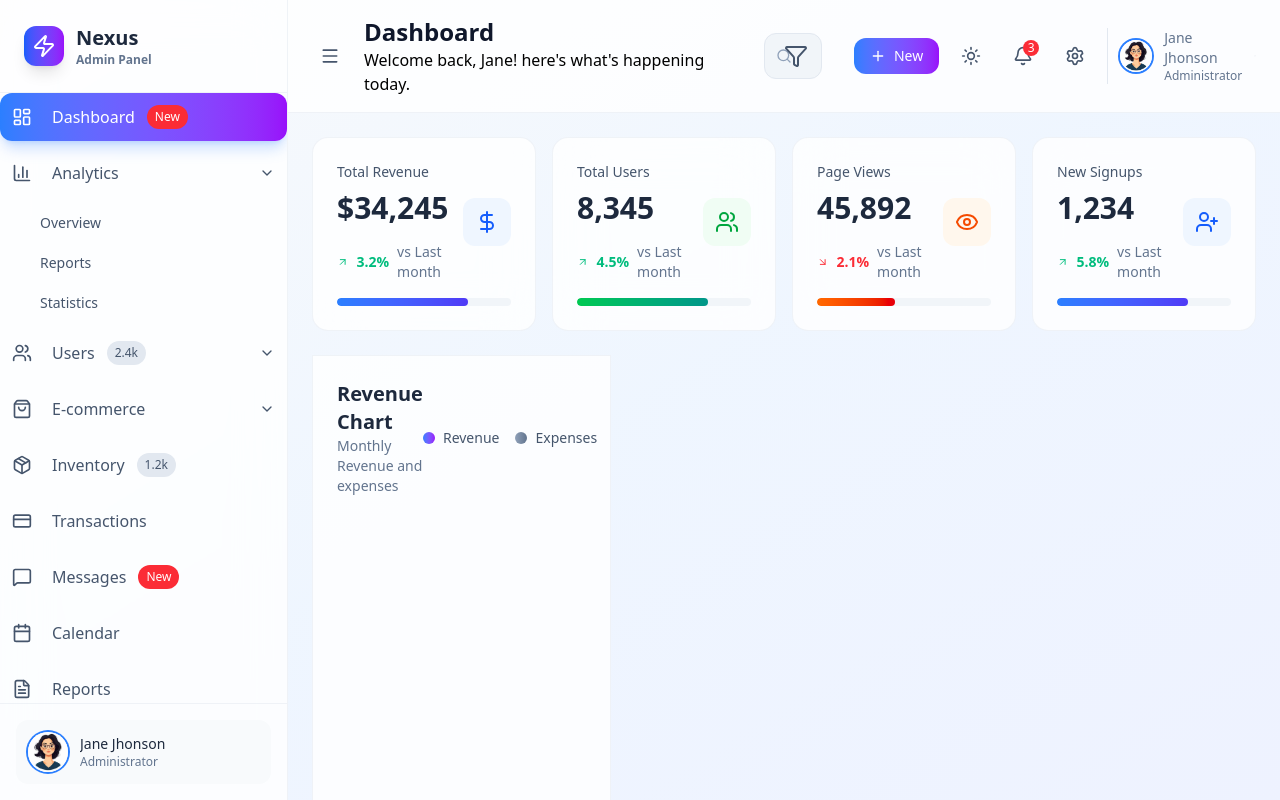
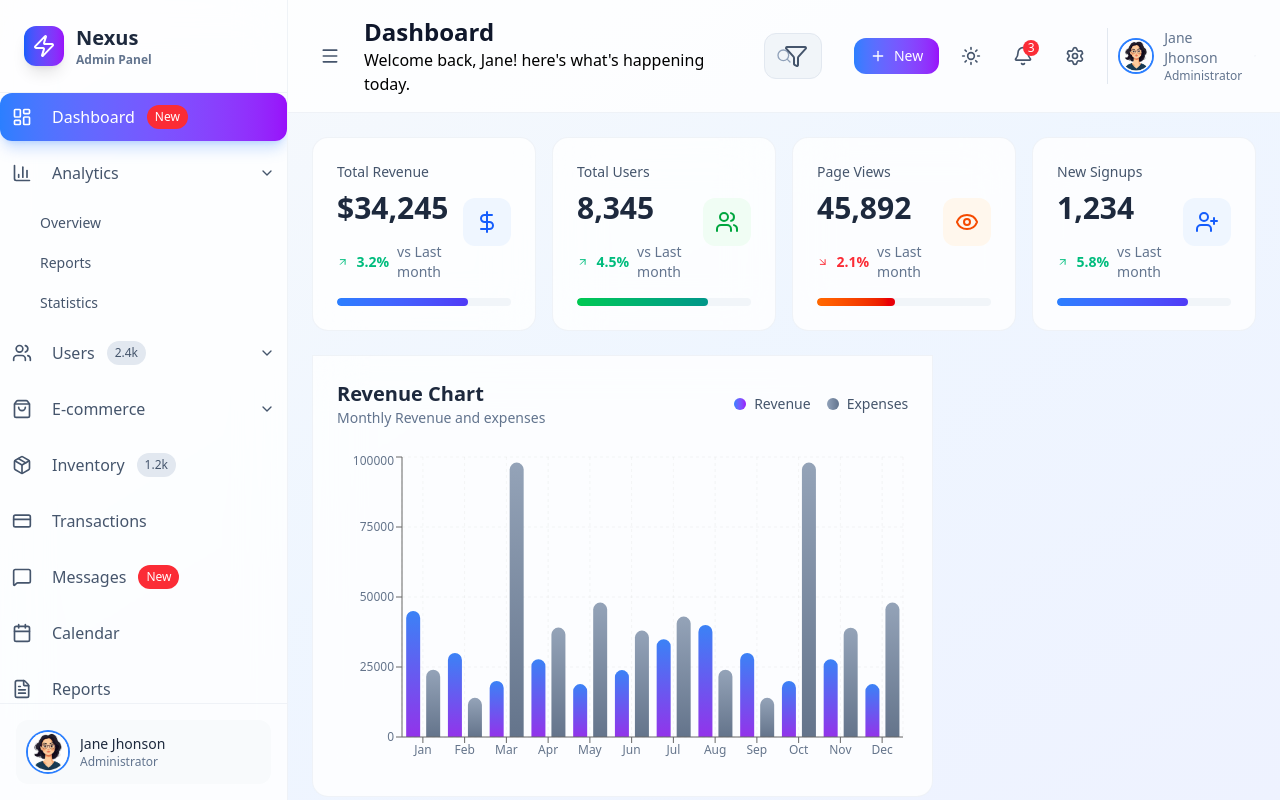
Before and after one commit to Tsedeniyagashaw/admin_dashboard, a React (Vite) app: page / in a window 1280 px wide. Built offline with nearby package versions, Linux system fonts and the light colour scheme.

Commit message:
update revenue chart

```diff
--- a/package.json
+++ b/package.json
@@ -14,6 +14,8 @@
     "lucide-react": "^0.562.0",
     "react": "^19.2.0",
     "react-dom": "^19.2.0",
+    "react-is": "^19.2.3",
+    "recharts": "^3.6.0",
     "tailwindcss": "^4.1.18"
   },
   "devDependencies": {
--- a/src/components/Dashboard/ChartSection.jsx
+++ b/src/components/Dashboard/ChartSection.jsx
@@ -4,7 +4,7 @@ import RevenueChart from './RevenueChart'
 function ChartSection() {
   return (
     <div className='grid grid-cols-1 xl:grid-cols-3 gap-6'>
-      <div className='xl:cols-span-2'>
+      <div className='xl:col-span-2'>
         <RevenueChart />
 
       </div>
--- a/src/components/Dashboard/RevenueChart.jsx
+++ b/src/components/Dashboard/RevenueChart.jsx
@@ -1,43 +1,116 @@
-import React from 'react'
-
+import {
+  BarChart,
+  Bar,
+  XAxis,
+  YAxis,
+  CartesianGrid,
+  ResponsiveContainer,
+  Tooltip,
+} from "recharts";
 function RevenueChart() {
+  const data = [
+    { month: "Jan", revenue: 45000, expenses: 24000 },
+    { month: "Feb", revenue: 30000, expenses: 13980 },
+    { month: "Mar", revenue: 20000, expenses: 98000 },
+    { month: "Apr", revenue: 27800, expenses: 39080 },
+    { month: "May", revenue: 18900, expenses: 48000 },
+    { month: "Jun", revenue: 23900, expenses: 38000 },
+    { month: "Jul", revenue: 34900, expenses: 43000 },
+    { month: "Aug", revenue: 40000, expenses: 24000 },
+    { month: "Sep", revenue: 30000, expenses: 13980 },
+    { month: "Oct", revenue: 20000, expenses: 98000 },
+    { month: "Nov", revenue: 27800, expenses: 39008 },
+    { month: "Dec", revenue: 18900, expenses: 48000 },
+  ];
   return (
-    <div className='bg-white/80 dark:bg-slate-900/80 backdrop:blur-xl rounded-b-2xl
-    border border-slate-200/50 dark:border-slate-700/50 p-6'>
-      <div className='flex items-center justify-between mb-6'>
-     <div>
-        <h3 className='text-xl font-bold text-slate-800 dark:text-white'>Revenue Chart</h3>
-     <p className='text-sm text-slate-500 dark:text-slate-400'>Monthly Revenue and expenses </p>
-     </div>
-
-     <div className='flex items-center space-x-4 '>
-        <div className='flex items-center space-x-2'>
-            <div className='w-3 h-3 bg-linear-to-r from-blue-500 to-purple-600
-            rounded-full'> </div>
-            <div className='text-sm text-slate-600 dark:text-slate-400'>
-                <span>Revenue</span>
-            </div>
-
+    <div
+      className="bg-white/80 dark:bg-slate-900/80 backdrop-blur-xl rounded-b-2xl
+    border border-slate-200/50 dark:border-slate-700/50 p-6"
+    >
+      <div className="flex items-center justify-between mb-6">
+        <div>
+          <h3 className="text-xl font-bold text-slate-800 dark:text-white">
+            Revenue Chart
+          </h3>
+          <p className="text-sm text-slate-500 dark:text-slate-400">
+            Monthly Revenue and expenses{" "}
+          </p>
         </div>
 
-         <div className='flex items-center space-x-2'>
-            <div className='w-3 h-3 bg-linear-to-r from-slate-400 to-slate-500
-            rounded-full'> </div>
-            <div className='text-sm text-slate-600 dark:text-slate-400'>
-                <span>Expenses</span>
+        <div className="flex items-center space-x-4 ">
+          <div className="flex items-center space-x-2">
+            <div
+              className="w-3 h-3 bg-linear-to-r from-blue-500 to-purple-600
+            rounded-full"
+            >
+              {" "}
             </div>
+            <div className="text-sm text-slate-600 dark:text-slate-400">
+              <span>Revenue</span>
+            </div>
+          </div>
 
+          <div className="flex items-center space-x-2">
+            <div
+              className="w-3 h-3 bg-linear-to-r from-slate-400 to-slate-500
+            rounded-full"
+            >
+              {" "}
+            </div>
+            <div className="text-sm text-slate-600 dark:text-slate-400">
+              <span>Expenses</span>
+            </div>
+          </div>
         </div>
-
-     </div>
       </div>
 
-<div className='h-80'>
+      <div className="h-80">
+        <ResponsiveContainer width="100%" height="100%">
+          <BarChart data={data} barGap={6}>
+            <CartesianGrid strokeDasharray="3 3" strokeOpacity={0.2} />
 
-</div>
+            <XAxis dataKey="month" tick={{ fill: "#64748b", fontSize: 12 }} />
 
+            <YAxis tick={{ fill: "#64748b", fontSize: 12 }} />
+
+            <Tooltip
+              contentStyle={{
+                backgroundColor: "#0f172a",
+                borderRadius: "12px",
+                border: "none",
+                color: "#fff",
+              }}
+              cursor={{ fill: "rgba(148,163,184,0.1)" }}
+            />
+
+            <Bar
+              dataKey="revenue"
+              radius={[10, 10, 0, 0]}
+              fill="url(#revenueGradient)"
+            />
+
+            <Bar
+              dataKey="expenses"
+              radius={[10, 10, 0, 0]}
+              fill="url(#expenseGradient)"
+            />
+
+            <defs>
+              <linearGradient id="revenueGradient" x1="0" y1="0" x2="0" y2="1">
+                <stop offset="0%" stopColor="#3b82f6" />
+                <stop offset="100%" stopColor="#9333ea" />
+              </linearGradient>
+
+              <linearGradient id="expenseGradient" x1="0" y1="0" x2="0" y2="1">
+                <stop offset="0%" stopColor="#94a3b8" />
+                <stop offset="100%" stopColor="#64748b" />
+              </linearGradient>
+            </defs>
+          </BarChart>
+        </ResponsiveContainer>
+      </div>
     </div>
-  )
+  );
 }
 
-export default RevenueChart
+export default RevenueChart;
```
Also changed, not shown: 1 other file (tests, documents, lock files or other folders).
